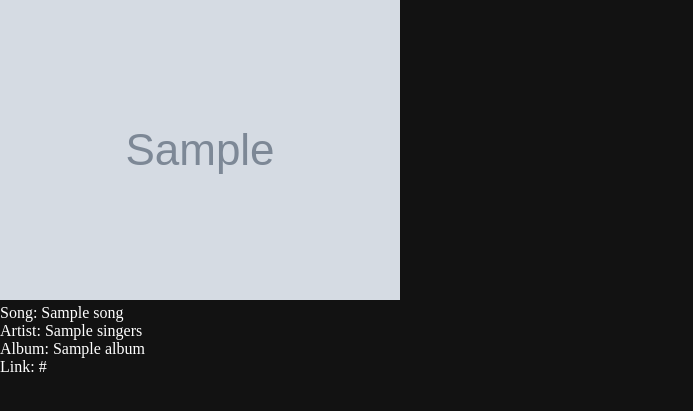
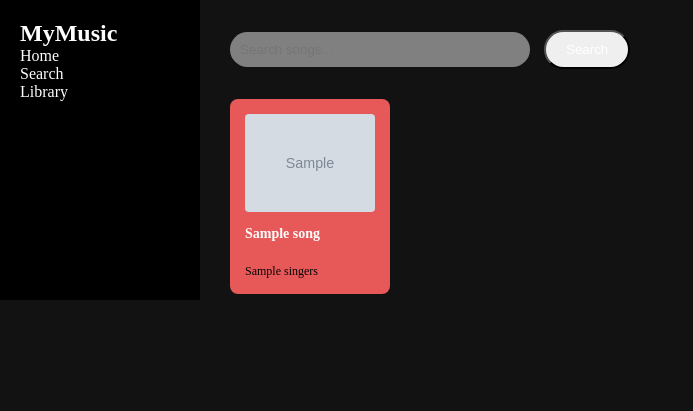
Before and after one commit to j-adithye/broke-spotify, a Flask app: template templates/result.html in a window 1280 px wide. Shown: the top 411 px of the page, without its empty margins (0-693 px from the left). Run offline with Flask 3, Linux system fonts and the light colour scheme; the template is opened without the code that fills it: most values are stand-ins (such as "Sample title", 1, 10 or a date in 2020); grey boxes marked "Sample" are stand-in pictures.

Commit message:
refactor: enhance result page layout and styling; implement song card display

```diff
--- a/app.py
+++ b/app.py
@@ -6,10 +6,6 @@ app = Flask(__name__)
 
 @app.route("/",methods= ['GET','POST'])
 def home():
-    # if request.method == 'POST':
-    #     query = request.form.get('q')
-    #     print(query)
-    #     return redirect(url_for('result',query=query))
     return render_template("home.html")
 
 @app.route("/result/")
@@ -17,6 +13,7 @@ def result():
     lyrics = False
     query = request.args.get('query')
     songs = source.search_for_song(query, lyrics, True)
+    # return songs
     return render_template("result.html", songs=songs)
 
 if __name__ == "__main__":
--- a/static/style.css
+++ b/static/style.css
@@ -39,3 +39,35 @@ button {
     color: white;
     cursor: pointer;
 }
+
+.song-grid {
+    display: flex;
+    flex-wrap: wrap;
+    gap: 20px;
+    margin-top: 30px;
+}
+
+.song-card {
+    width: 160px;
+    background: #e75858;
+    padding: 15px;
+    border-radius: 8px;
+    cursor: pointer;
+}
+
+.song-card img {
+    width: 100%;
+    border-radius: 4px;
+}
+
+.song-title {
+    margin-top: 10px;
+    font-size: 14px;
+    font-weight: bold;
+}
+
+.song-artist {
+    font-size: 12px;
+    color: #080404;
+    margin-top: 4px;
+}
--- a/templates/result.html
+++ b/templates/result.html
@@ -1,13 +1,37 @@
 {% extends "base.html" %}
 
 {% block content %}
-  {% for song in songs %}
-    <div>
-      <img src="{{ song.image }}">
-      <p>Song: {{ song.song }}</p>
-      <p>Artist: {{ song.singers }}</p>
-      <p>Album: {{ song.album }}</p>
-      <p>Link: {{ song.media_url }}</p>
+
+<div class="sidebar">
+    <h2>MyMusic</h2>
+    <p>Home</p>
+    <p>Search</p>
+    <p>Library</p>
+</div>
+
+<div class="main">
+    <div class="searchbar">
+        <form action="/result/" method="GET">
+            <input type="text" name="query" placeholder="Search songs...">
+            <button type="submit">Search</button>
+        </form>
     </div>
-  {% endfor %}
+
+    <div class="song-grid"
+     data-url="{{ song.media_url }}"
+     data-title="{{ song.song }}"
+     data-artist="{{ song.singers }}"
+     data-image="{{ song.image }}">
+        {% for song in songs %}
+        <div class="song-card">
+            <img src="{{ song.image }}" alt="{{ song.song }}">
+            <p class="song-title">{{ song.song }}</p>
+        <br/>
+            <p class="song-artist">{{ song.singers }}</p>
+        </div>
+        {% endfor %}
+    </div>
+
+</div>
+
 {% endblock %}
```
